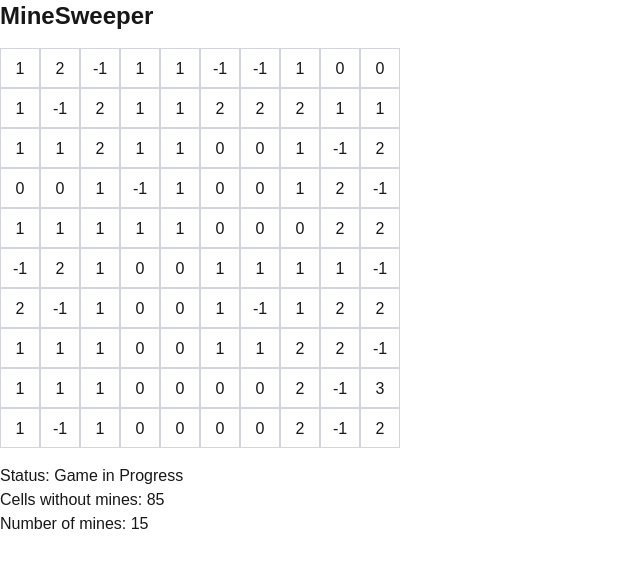
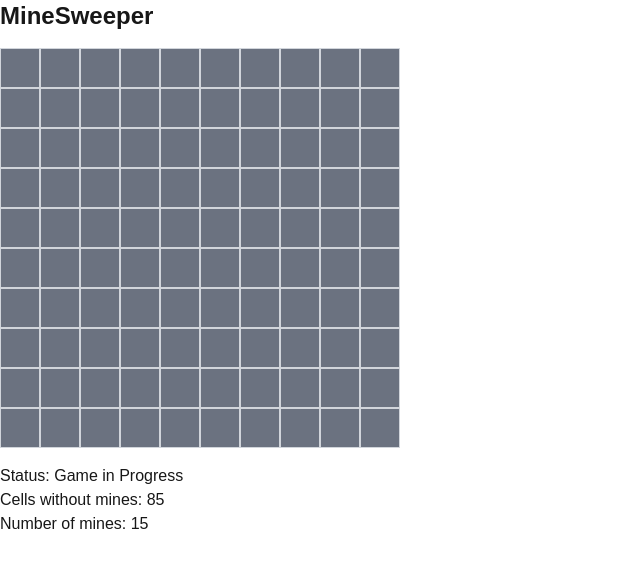
Before and after one commit to s1f10210273/minesweeper, a Next.js app: page / in a window 1280 px wide. Shown: the top 568 px of the page, without its empty margins (0-640 px from the left). Built offline with nearby package versions, Linux system fonts and the light colour scheme.

Commit message:
cellを作成

```diff
--- a/components/board.tsx
+++ b/components/board.tsx
@@ -3,7 +3,7 @@
 import { useState, useEffect } from 'react';
 import type { Cell } from '@/game/createBoard';
 import createBoard from '@/game/createBoard';
-
+import DisplayCell from '@/components/cell';
 type GameData = {
   board: Cell[][];
   gameStatus: string;
@@ -46,20 +46,7 @@ export default function Board({ row, col, mines }: BoardProps) {
         }}
       >
         {gameData.board.map((row, x) =>
-          row.map((cell, y) => (
-            <div
-              key={`${x}-${y}`}
-              className={`
-                w-10 h-10 border border-gray-300 text-center leading-10
-                ${cell.revealed ? 'bg-gray-200' : 'bg-white'}
-                ${cell.flagged ? 'bg-yellow-200' : ''}
-                cursor-pointer
-              `}
-            >
-              {/* {cell.revealed ? (cell.value === -1 ? '💣' : cell.value) : ''}{' '} */}
-              {cell.value}
-            </div>
-          ))
+          row.map((cell, y) => <DisplayCell key={`${x}-${y}`} cell={cell} />)
         )}
       </div>
 
--- /dev/null
+++ b/components/cell.tsx
@@ -0,0 +1,17 @@
+import type { Cell } from '@/game/createBoard';
+
+export default function DisplayCell({ cell }: { cell: Cell }) {
+  return (
+    <div
+      className={`
+        w-10 h-10 border border-gray-300 text-center leading-10
+        ${cell.revealed ? 'bg-gray-200' : 'bg-gray-500'}
+        ${cell.flagged ? 'bg-yellow-200' : ''}
+        cursor-pointer
+      `}
+    >
+      {/* 必要に応じてセルの内容を表示 */}
+      {cell.revealed ? (cell.value === -1 ? '💣' : cell.value) : ''}
+    </div>
+  );
+}
```
